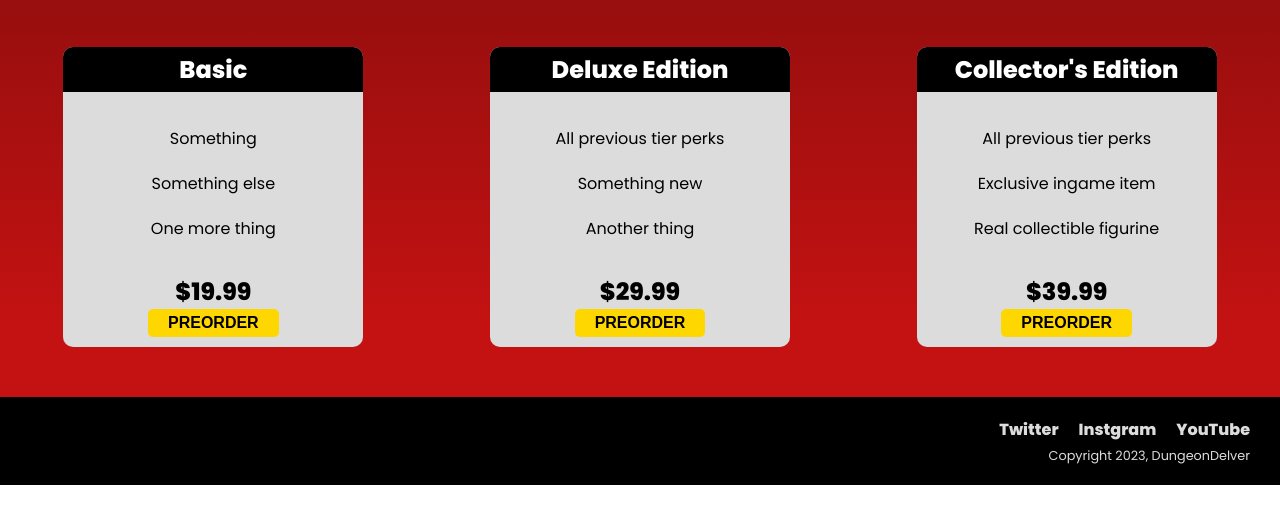
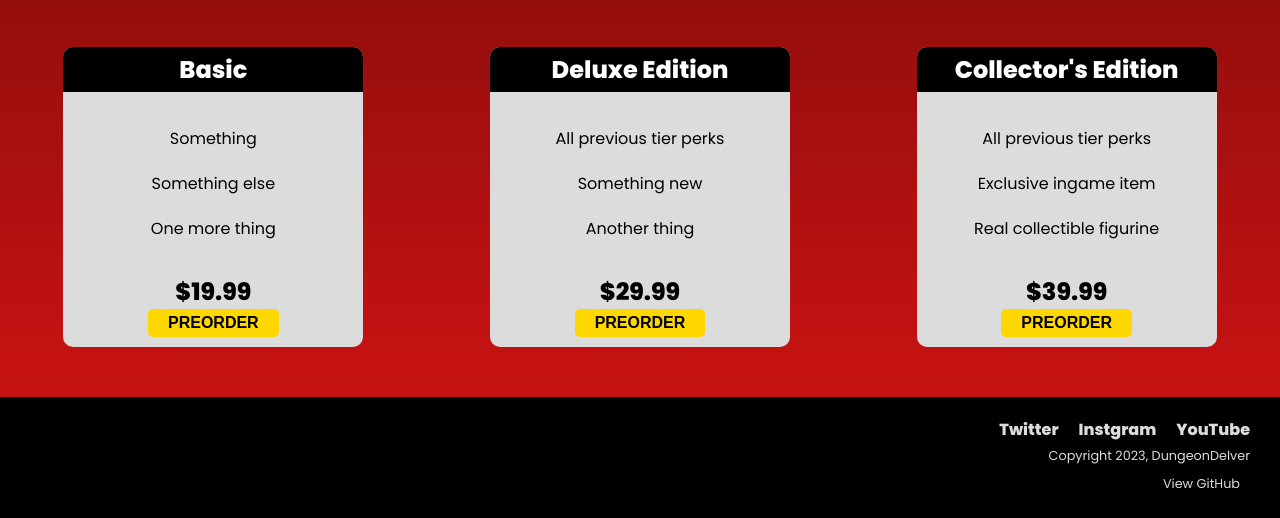
Before and after one commit to imTypicalT/fcc-product-landing-page, a plain HTML site: page index.html in a window 1280 px wide. Shown: the part 1113-1631 px from the top of the page. Before the commit the page ends 1598 px from the top, so only its background shows below. Drawn offline with Linux system fonts and the light colour scheme.

Commit message:
Added link to github files

```diff
--- a/index.html
+++ b/index.html
@@ -116,6 +116,7 @@
             <li><a href="#">YouTube</a></li>
           </ul>
           <span>Copyright 2023, DungeonDelver</span>
+          <span><a href="https://github.com/imTypicalT/fcc-product-landing-page">View GitHub</a></span>
         </footer>
       </div>
     </main>
```
